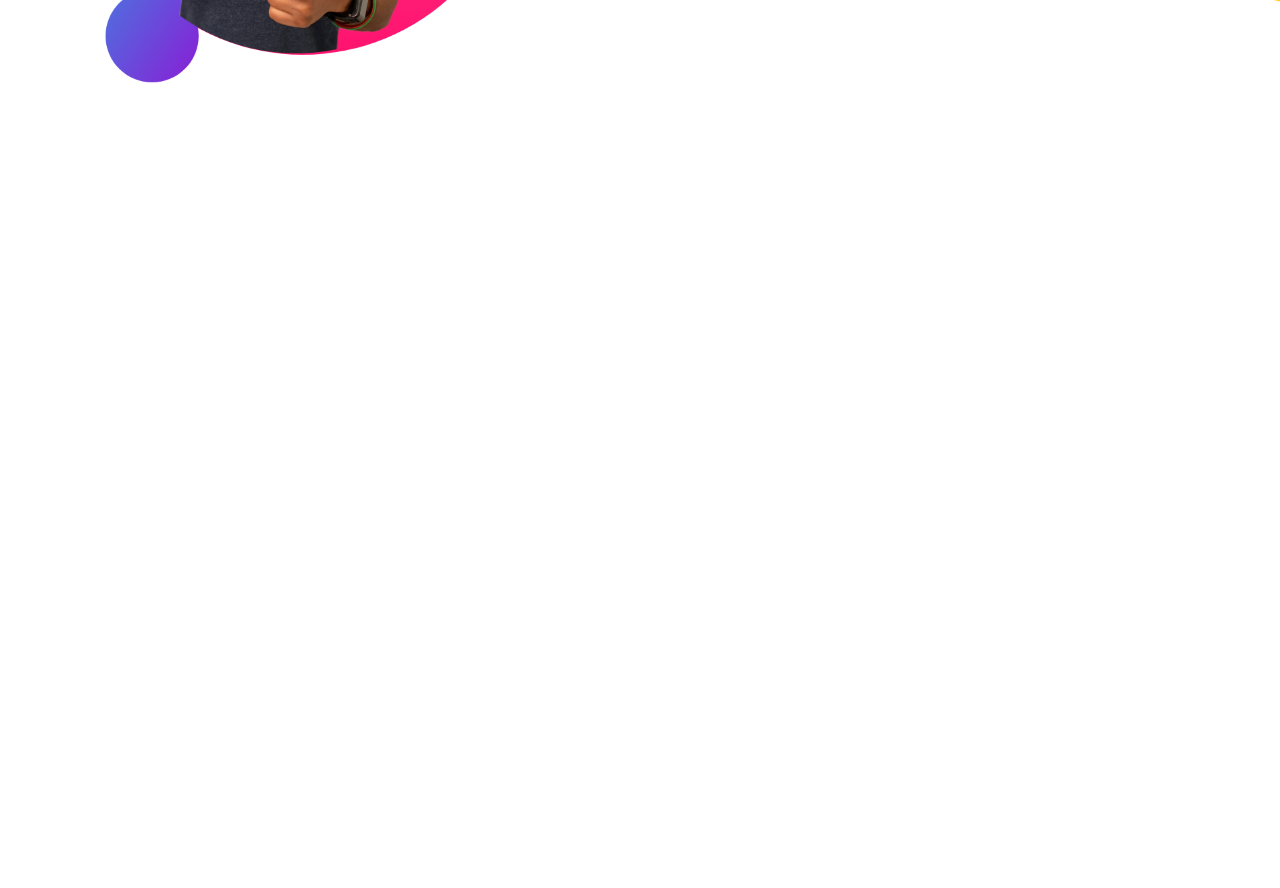
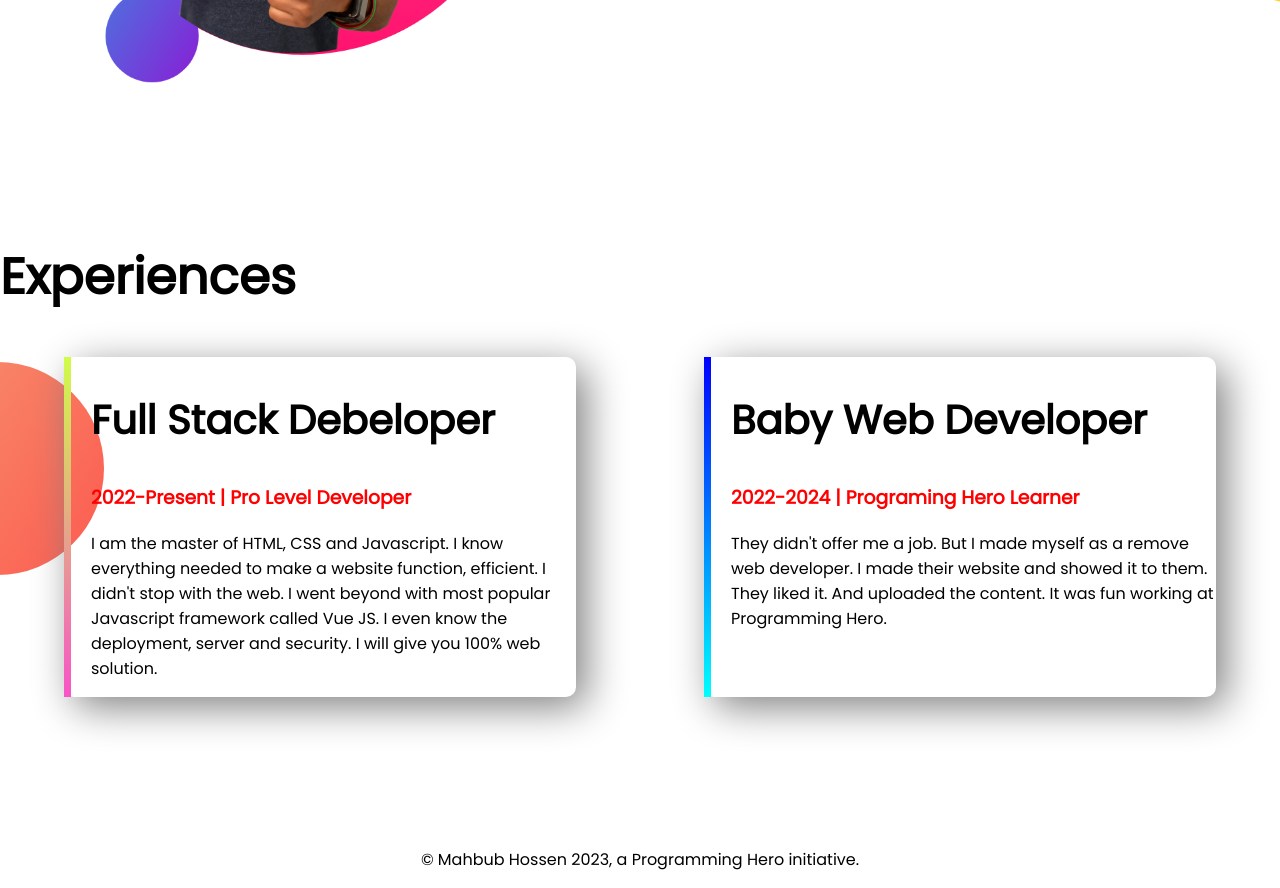
Before and after one commit to Mhmahioo7/Developer-portfolio, a plain HTML site: page index.html in a window 1280 px wide. Shown: the part 1014-1902 px from the top of the page. Before the commit the page ends 1254 px from the top, so only its background shows below. Drawn offline with Linux system fonts and the light colour scheme.

Commit message:
experience added

```diff
--- a/index.html
+++ b/index.html
@@ -14,7 +14,7 @@
 </head>
 
 <body>
-    <section class="top-banner">
+    <section class="top-banner flexible-container">
         <div class="half-width">
             <H1>Welcome To</H1>
             <h1><span class="orange-color">Mahbub Hossen</span> World!</h1>
@@ -32,7 +32,7 @@
             <img src="images/jhankar.png" alt="">
         </div>
     </section>
-    <section class="dream-big">
+    <section class="dream-big flexible-container">
         <div class="half-width">
             <img src="images/jhankar2.png" alt="">
         </div>
@@ -45,6 +45,29 @@
         </div>
 
     </section>
+    <section class="experience-area">
+        <h1>Experiences</h1>
+        <div class="flexible-container">
+            <div id="full-stack-experience" class="experience-item">
+                <h2>Full Stack Debeloper</h2>
+                <h3 class="orange-color">2022-Present | Pro Level Developer</h3>
+                <p>I am the master of HTML, CSS and Javascript. I know everything needed to make a website function,
+                    efficient. I didn't stop with the web. I went beyond with most popular Javascript framework called
+                    Vue
+                    JS. I even know the deployment, server and security. I will give you 100% web solution.</p>
+            </div>
+            <div id="web-deb-experience" class="experience-item">
+                <h2>Baby Web Developer</h2>
+                <h3 class="orange-color">2022-2024 | Programing Hero Learner</h3>
+                <p>They didn't offer me a job. But I made myself as a remove web developer. I made their website and
+                    showed
+                    it to them. They liked it. And uploaded the content. It was fun working at Programming Hero.</p>
+            </div>
+        </div>
+    </section>
+    <footer>
+        <p>© Mahbub Hossen 2023, a Programming Hero initiative.</p>
+    </footer>
 </body>
 
 </html>
--- a/style.css
+++ b/style.css
@@ -7,11 +7,15 @@ h1 {
     font-size: 50px;
 }
 
+h2 {
+    font-size: 40px;
+}
+
 .orange-color {
     color: red;
 }
 
-section {
+.flexible-container {
     display: flex;
     margin-bottom: 150px;
 }
@@ -44,3 +48,34 @@ section {
     background-repeat: no-repeat;
     background-position: right;
 }
+
+.experience-area {
+    background-image: url(images/exp-bg.png);
+    background-repeat: no-repeat;
+    background-position: left;
+}
+
+.experience-item {
+    width: 40%;
+    margin-left: 5%;
+    margin-right: 5%;
+    padding-left: 20px;
+    border-radius: 10px;
+    box-shadow: 10px 10px 40px gray;
+}
+
+#web-deb-experience {
+    border-left: 7px solid;
+    border-image: linear-gradient(blue, cyan);
+    border-image-slice: 1;
+}
+
+#full-stack-experience {
+    border-left: 7px solid;
+    border-image: linear-gradient(rgb(208, 253, 72), rgb(248, 83, 199));
+    border-image-slice: 1;
+}
+
+footer p {
+    text-align: center;
+}
```
Also changed, not shown: 4 other files.
